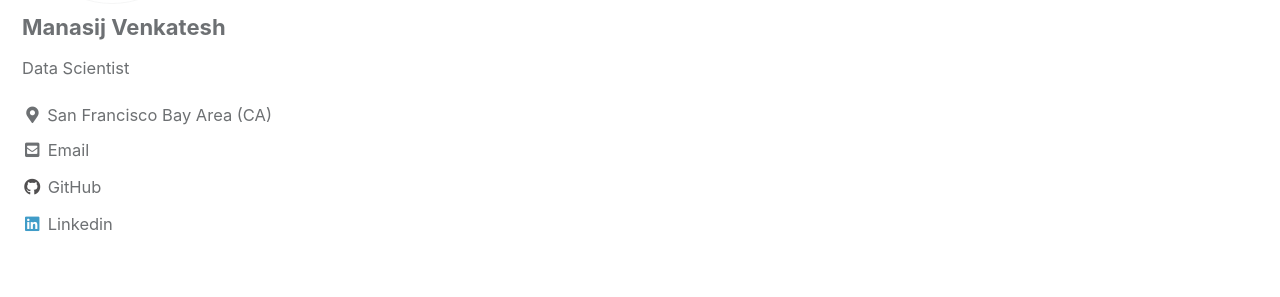
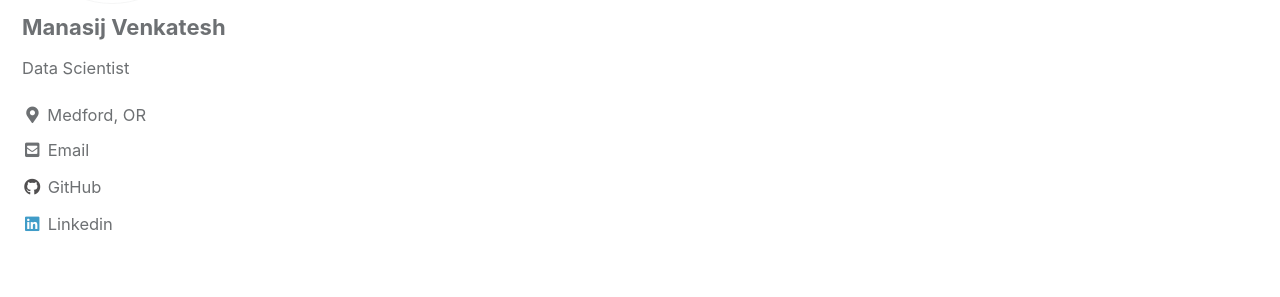
Before and after one commit to makto-toruk/makto-toruk.github.io, a Jekyll site: the page built from index.html, in a window 1280 px wide. Shown: the part 544-841 px from the top of the page. Built offline with Jekyll 4.4.1, drawn with Linux system fonts in a browser that asks for light colours; cached includes are drawn as plain includes; the list of posts is cut into pages by our own code.

Commit message:
update location to Medford, OR

```diff
--- a/_config.yml
+++ b/_config.yml
@@ -96,7 +96,7 @@ author:
   name             : "Manasij Venkatesh"
   avatar           : "/assets/images/profile_may_2020.jpg"
   bio              : "Data Scientist"
-  location         : "San Francisco Bay Area (CA)"
+  location         : "Medford, OR"
   email            :
   links:
     - label: "Email"
```
